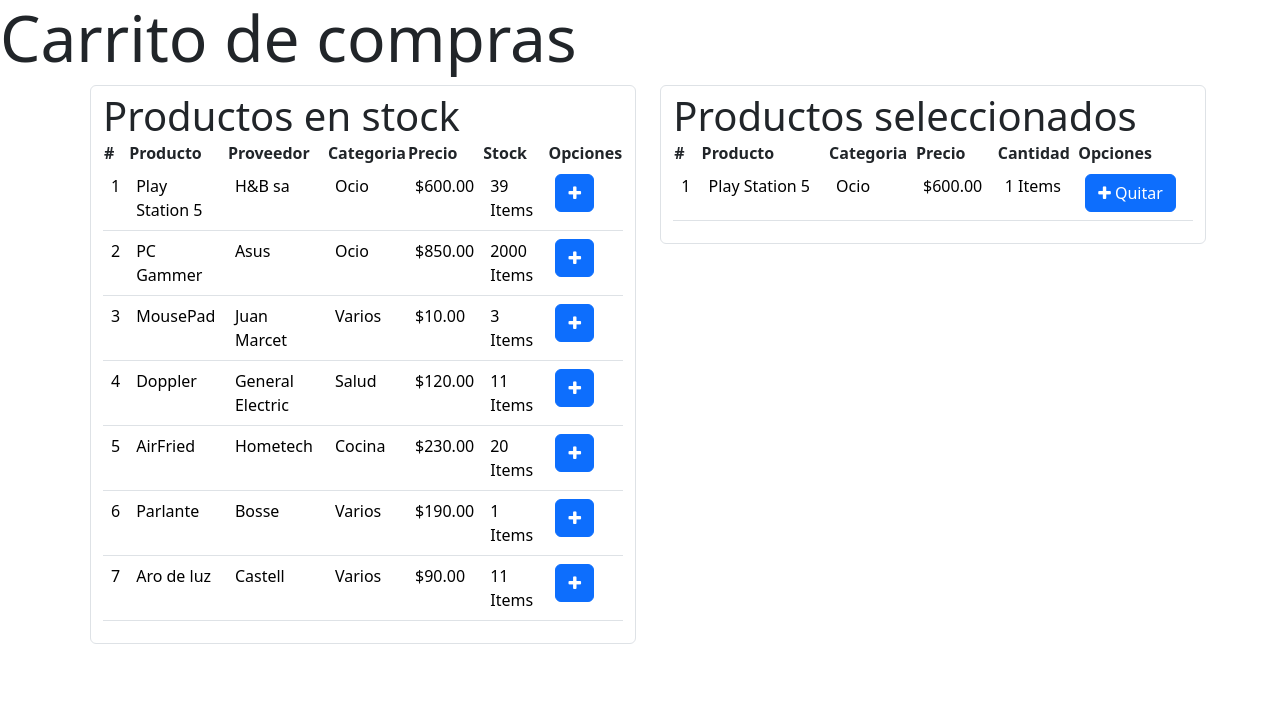
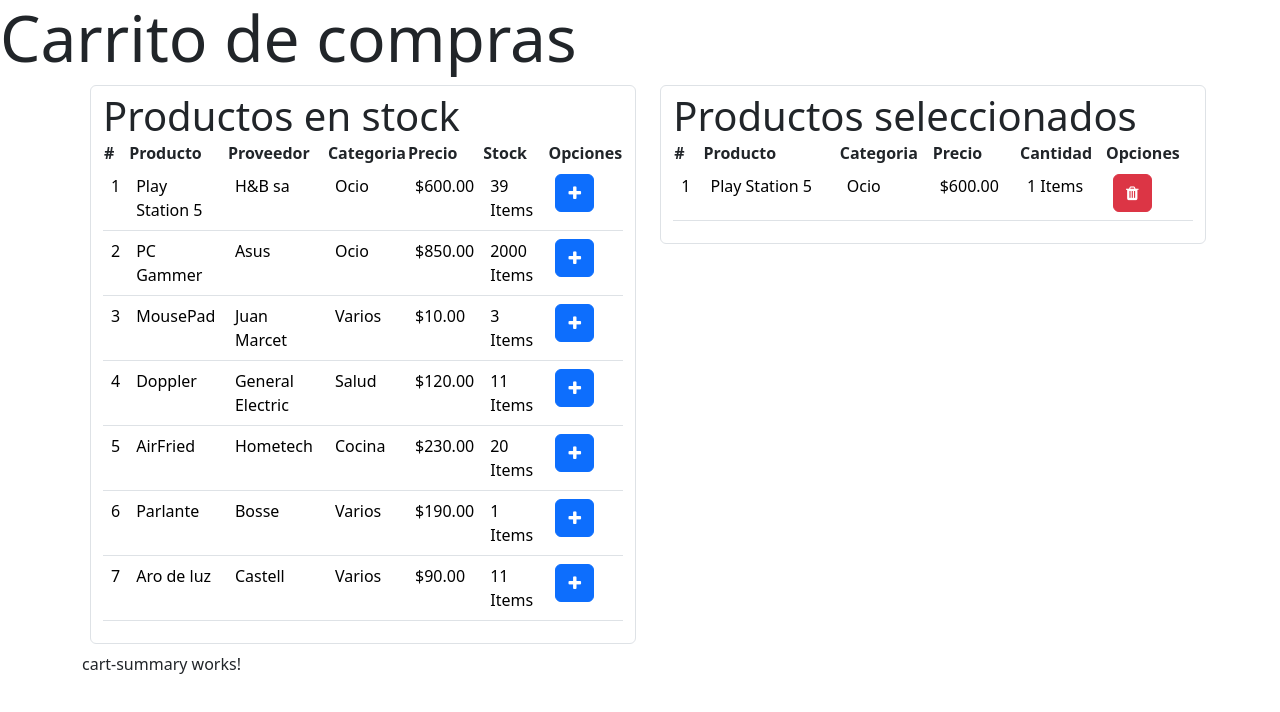
Before and after one commit to ijeyson01/vmtdev-ng, an Angular app: page / in a window 1280 px wide. Both pictures are taken after a click on the button 574 px from the left and 192 px from the top of the page. Shown: the top 712 px of the page. Built offline with nearby package versions, Linux system fonts and the light colour scheme.

Commit message:
Componentes de carrito de compras

```diff
--- /dev/null
+++ b/src/app/modules/shopcart/cart-summary/cart-summary.component.html
@@ -0,0 +1 @@
+<p>cart-summary works!</p>
--- /dev/null
+++ b/src/app/modules/shopcart/cart-summary/cart-summary.component.ts
@@ -0,0 +1,10 @@
+import { Component } from '@angular/core';
+
+@Component({
+  selector: 'app-cart-summary',
+  templateUrl: './cart-summary.component.html',
+  styles: ``
+})
+export class CartSummaryComponent {
+
+}
--- a/src/app/modules/shopcart/product-cart/product-cart.component.html
+++ b/src/app/modules/shopcart/product-cart/product-cart.component.html
@@ -7,7 +7,12 @@
             <app-table-product (eventAggProduct)="aggProduct($event)"></app-table-product>
         </div>
         <div class="col">
-            <app-table-product-selected></app-table-product-selected>
+            <app-table-product-selected (eventQuitProduct)="quitProduct($event)"></app-table-product-selected>
+        </div>
+    </div>
+    <div class="row">
+        <div class="col">
+            <app-cart-summary></app-cart-summary>
         </div>
     </div>
 </div>
--- a/src/app/modules/shopcart/product-cart/product-cart.component.ts
+++ b/src/app/modules/shopcart/product-cart/product-cart.component.ts
@@ -1,6 +1,7 @@
 import { Component, ViewChild } from '@angular/core';
 import { TableProductSelectedComponent } from '../table-product-selected/table-product-selected.component';
 import { ProductDetailI } from '../../../interfaces/productdetail.interface';
+import { TableProductComponent } from '../table-product/table-product.component';
 
 @Component({
   selector: 'app-product-cart',
@@ -10,6 +11,7 @@ import { ProductDetailI } from '../../../interfaces/productdetail.interface';
 export class ProductCartComponent {
 
   @ViewChild(TableProductSelectedComponent) productSelected!: TableProductSelectedComponent;
+  @ViewChild(TableProductComponent) productsStock!: TableProductComponent;
 
   aggProduct(product: ProductDetailI) {
     let productSelected = product.product;
@@ -49,4 +51,28 @@ export class ProductCartComponent {
     }
   }
 
+  quitProduct(product: ProductDetailI) {
+    let productIdQuit = product.id;
+    let productQuantity = product.stock;
+
+    this.productsStock.listaproduct.map( productQuit => {
+      if(productQuit.id == productIdQuit) {
+        productQuit.stock++;
+      }
+    });
+
+    this.productSelected.listProductSelected.map( productSelected => {
+      if(productSelected.id == productIdQuit) {
+        productSelected.stock --;
+      }
+    });
+
+    let productQuitValidation = this.productSelected.listProductSelected.find(productSelectedQuit => productSelectedQuit.id === productIdQuit);
+    if (productQuitValidation!.stock == 0){
+      let indexDeleteProduct = this.productSelected.listProductSelected.indexOf(productQuitValidation!);
+      this.productSelected.listProductSelected.splice(indexDeleteProduct, 1);
+    }
+
+  }
+
 }
--- a/src/app/modules/shopcart/shopcart.module.ts
+++ b/src/app/modules/shopcart/shopcart.module.ts
@@ -4,6 +4,7 @@ import { TableProductComponent } from './table-product/table-product.component';
 import { SharedModule } from '../shared/shared.module';
 import { TableProductSelectedComponent } from './table-product-selected/table-product-selected.component';
 import { ProductCartComponent } from './product-cart/product-cart.component';
+import { CartSummaryComponent } from './cart-summary/cart-summary.component';
 
 
 
@@ -11,7 +12,8 @@ import { ProductCartComponent } from './product-cart/product-cart.component';
   declarations: [
     TableProductComponent,
     TableProductSelectedComponent,
-    ProductCartComponent
+    ProductCartComponent,
+    CartSummaryComponent
   ],
   imports: [
     CommonModule,
--- a/src/app/modules/shopcart/table-product-selected/table-product-selected.component.html
+++ b/src/app/modules/shopcart/table-product-selected/table-product-selected.component.html
@@ -38,7 +38,7 @@
                         <td> {{ producto.stock | quantityPipe }} </td>
                         <td>
                             <!-- <input class="btn btn-primary" type="button" value="Agregar"> -->
-                            <button class="btn btn-primary" type="button"><i class="fa fa-plus"></i> Quitar</button>
+                            <button class="btn btn-danger" type="button" (click)="quitProduct(producto)"><i class="fa fa-trash"></i></button>
                         </td>
                     </tr>
                 }
--- a/src/app/modules/shopcart/table-product-selected/table-product-selected.component.ts
+++ b/src/app/modules/shopcart/table-product-selected/table-product-selected.component.ts
@@ -1,4 +1,4 @@
-import { Component } from '@angular/core';
+import { Component, EventEmitter, Output } from '@angular/core';
 import { ProductDetailI } from '../../../interfaces/productdetail.interface';
 
 @Component({
@@ -8,5 +8,11 @@ import { ProductDetailI } from '../../../interfaces/productdetail.interface';
 })
 export class TableProductSelectedComponent {
 
+  @Output() eventQuitProduct = new EventEmitter<ProductDetailI>();
+
   listProductSelected: ProductDetailI[] = [];
+
+  quitProduct(product: ProductDetailI) {
+    this.eventQuitProduct.emit(product);
+  }
 }
```
